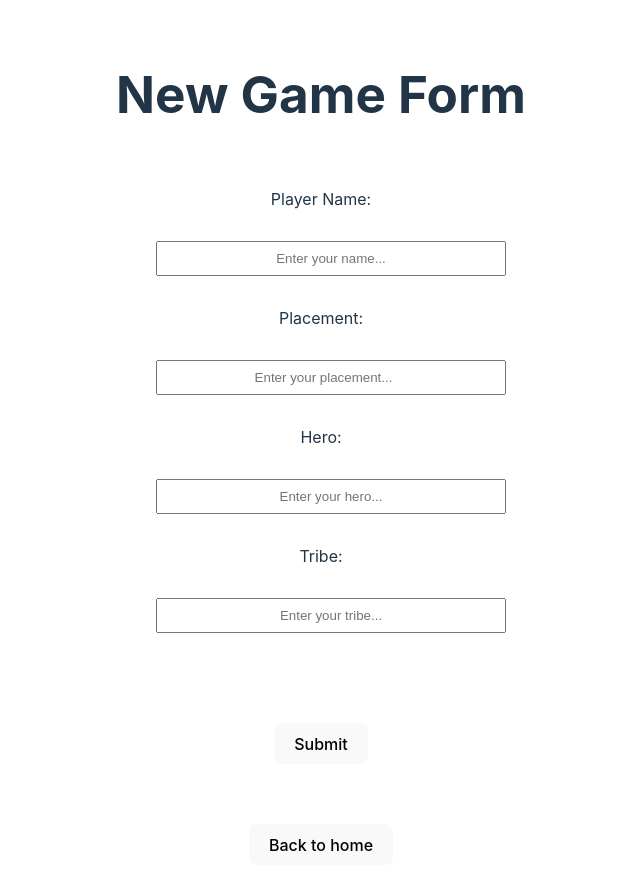
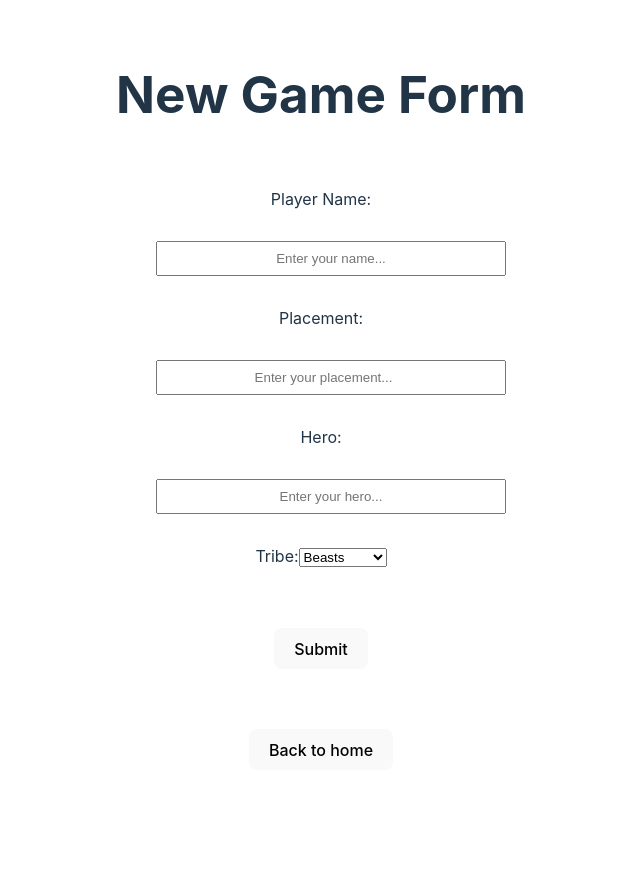
Before and after one commit to robbdouglas/hs-battlegrounds-stats, a React (Vite) app: page /new-game-form in a window 1280 px wide. Shown: the top 890 px of the page, without its empty margins (319-959 px from the left). After the commit the page ends 832 px from the top, so only its background shows below. Built offline with nearby package versions, Linux system fonts and the light colour scheme.

Commit message:
add dropdown for tribes

```diff
--- a/src/components/NewGameForm.jsx
+++ b/src/components/NewGameForm.jsx
@@ -23,6 +23,8 @@ function NewGameForm() {
               type="number"
               id="placement"
               name="placement"
+              min="1"
+              max="8"
               placeholder="Enter your placement..."
             />
           </div>
@@ -37,12 +39,18 @@ function NewGameForm() {
           </div>
           <div className="tribe-container">
             <label htmlFor="tribe">Tribe:</label>
-            <input
-              type="text"
-              id="tribe"
-              name="tribe"
-              placeholder="Enter your tribe..."
-            />
+            <select id="tribe" name="tribe">
+              <option value="Beasts">Beasts</option>
+              <option value="Demons">Demons</option>
+              <option value="Dragons">Dragons</option>
+              <option value="Elementals">Elementals</option>
+              <option value="Mechs">Mechs</option>
+              <option value="Murlocs">Murlocs</option>
+              <option value="Naga">Naga</option>
+              <option value="Pirates">Pirates</option>
+              <option value="Quilboar">Quilboar</option>
+              <option value="Undead">Undead</option>
+            </select>
           </div>
         </div>
         <div className="submit-btn-container">
```
